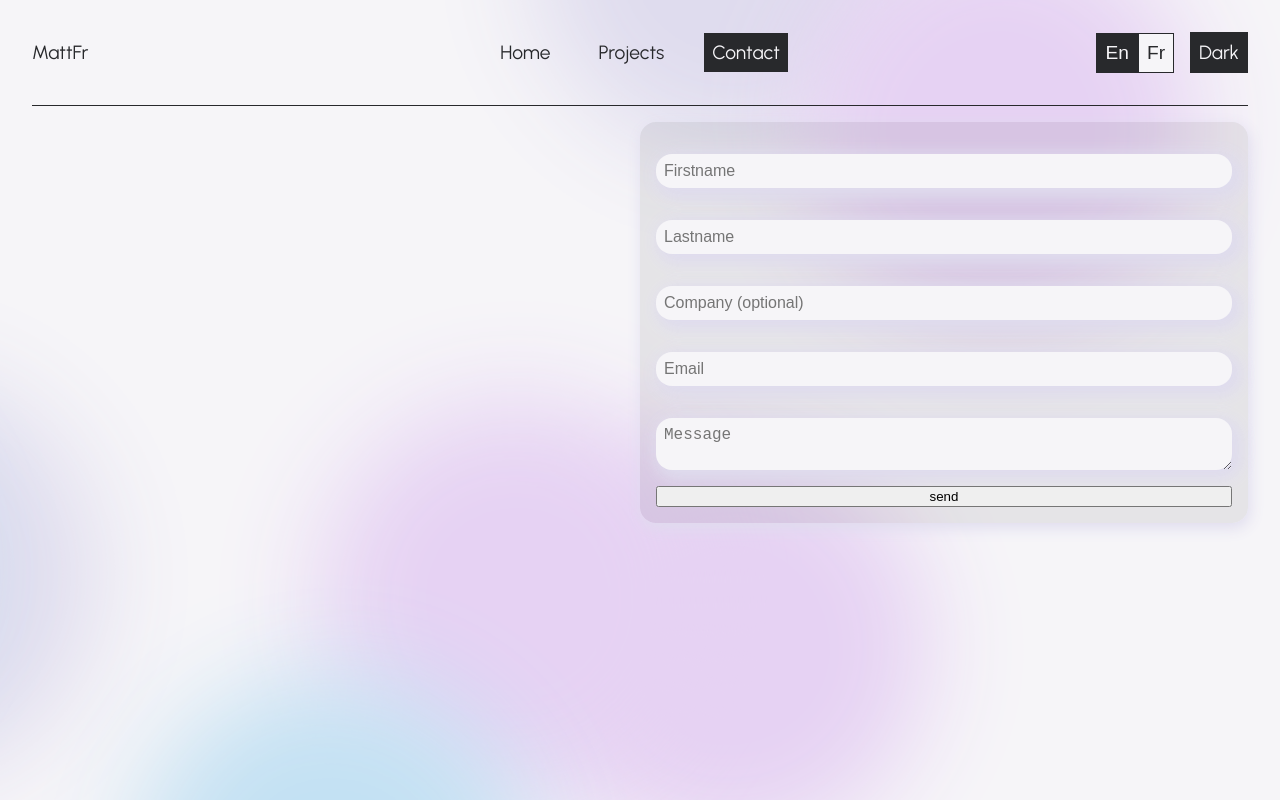
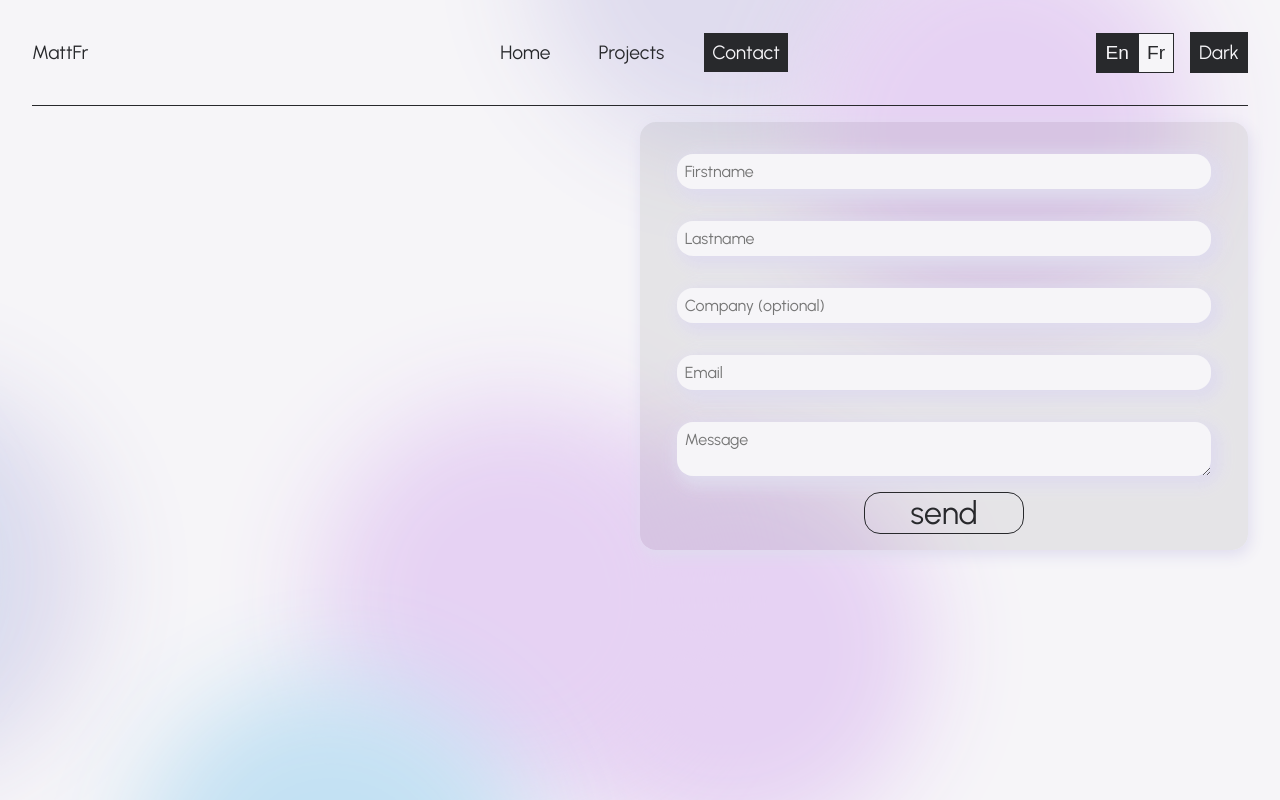
Before and after one commit to Matt-Fr/portfolio, a React (Create React App) app: page /contact in a window 1280 px wide. Built offline with nearby package versions, Linux system fonts and the light colour scheme.

Commit message:
adding style and error msgs

```diff
--- a/src/components/FormContact.js
+++ b/src/components/FormContact.js
@@ -9,6 +9,25 @@ const FormContact = () => {
   const [lastname, setLastname] = useState("");
   const [email, setEmail] = useState("");
   const [message, setMessage] = useState("");
+  const [errorFirstname, setErrorFirstame] = useState(false);
+  const [errorLastname, setErrorLastname] = useState(false);
+  const [errorEmail, setErrorEmail] = useState(false);
+  const [errorMessage, setErrorMessage] = useState(false);
+
+  const showErrorMessages = () => {
+    if (!firstname) {
+      setErrorFirstame(true);
+    }
+    if (!lastname) {
+      setErrorLastname(true);
+    }
+    if (!setErrorEmail) {
+      setErrorEmail(true);
+    }
+    if (!message) {
+      setErrorMessage(true);
+    }
+  };
 
   const handleFirstname = (input) => {
     setFirstame(input.target.value);
@@ -108,7 +127,12 @@ const FormContact = () => {
           className="formContact-input"
         ></textarea>
 
-        <button type={checkAll() ? "submit" : "button"}>
+        <button
+          type={checkAll() ? "submit" : "button"}
+          className={
+            checkAll() ? "formContact-btn submitBtn" : "formContact-btn fakeBtn"
+          }
+        >
           {writeBilingualContent("send", "Envoyer")}
         </button>
       </form>
--- a/src/index.scss
+++ b/src/index.scss
@@ -525,6 +525,7 @@ body {
   flex-direction: column;
   position: relative;
   box-shadow: 2px 5px 15px 0px var(--clr-span1);
+  align-items: center;
 
   &::before {
     content: "";
@@ -549,5 +550,29 @@ body {
     border-radius: 1rem;
     background-color: var(--clr-bcg);
     color: var(--clr-font);
+    width: 90%;
+    font-family: "Urbanist", sans-serif;
+
+    -webkit-font-smoothing: antialiased;
+    -moz-osx-font-smoothing: grayscale;
+  }
+
+  &-btn {
+    font-size: 2rem;
+    background: transparent;
+    border: none;
+    color: var(--clr-font);
+    width: 10rem;
+    font-family: "Urbanist", sans-serif;
+    cursor: pointer;
+    -webkit-font-smoothing: antialiased;
+    -moz-osx-font-smoothing: grayscale;
+    border: 1px solid var(--clr-font);
+    border-radius: 1rem;
   }
 }
+
+.submitBtn {
+  border: var(--clr-primary) 1px solid;
+  background-color: var(--clr-span3);
+}
```
